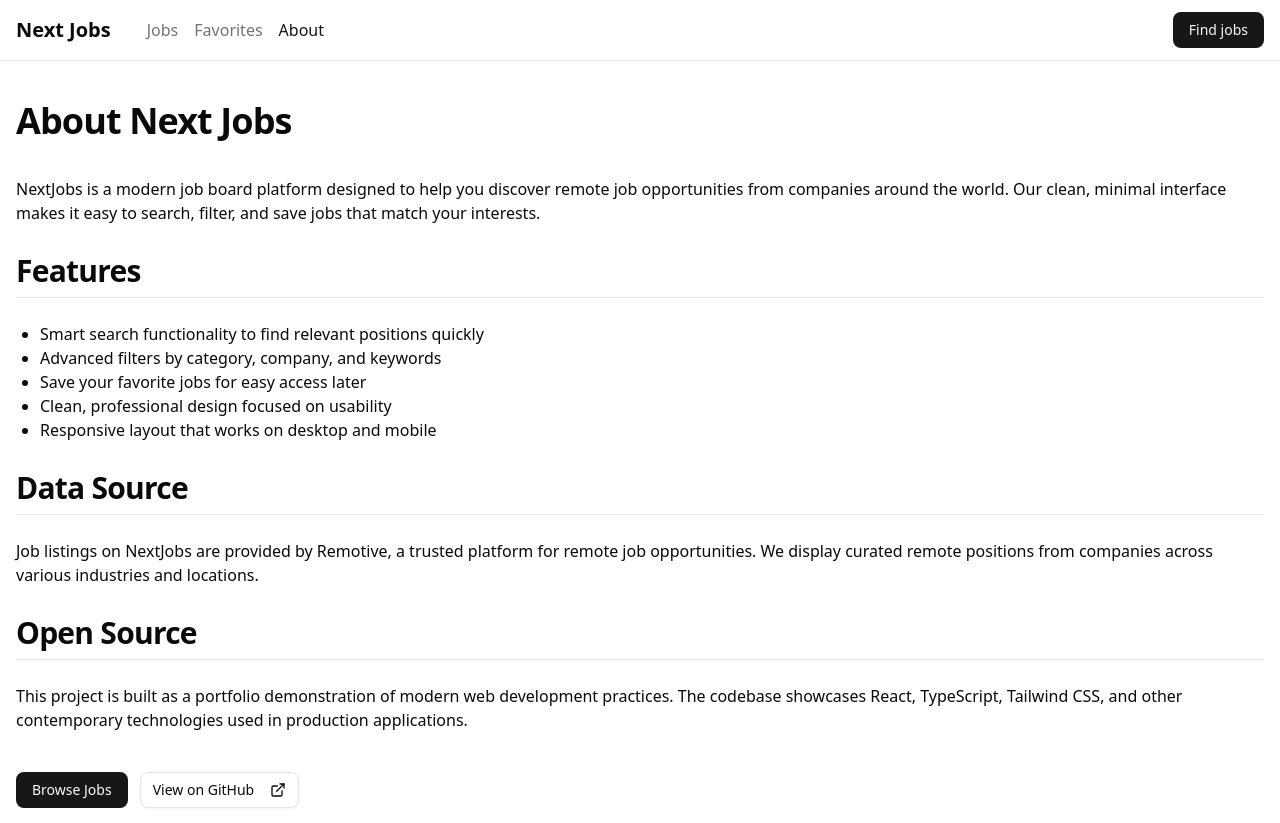
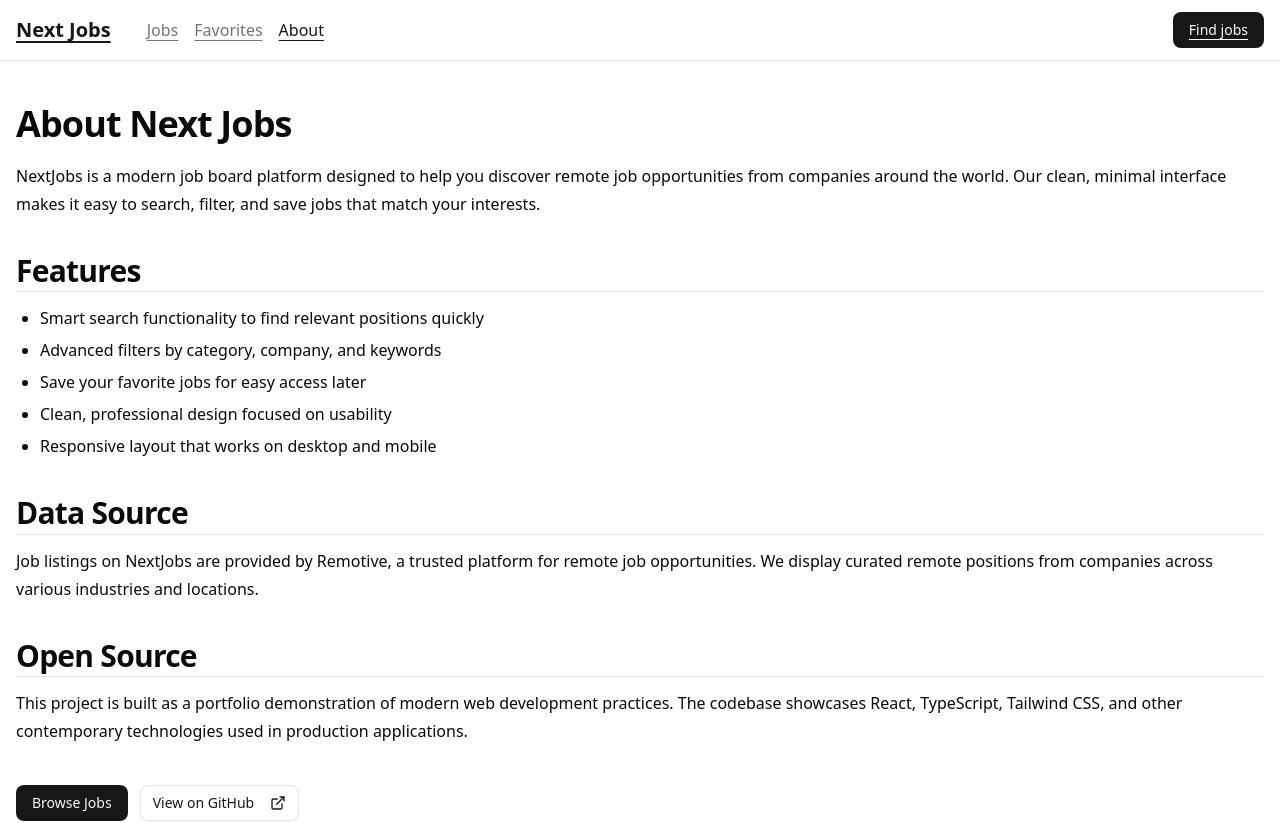
Before and after one commit to ricardo-boock/next-jobs, a Next.js app: page /about in a window 1280 px wide. Shown: the top 823 px of the page. Built offline with nearby package versions, Linux system fonts and the light colour scheme.

Commit message:
feat: add default typography

```diff
--- a/src/app/(home)/page.tsx
+++ b/src/app/(home)/page.tsx
@@ -10,7 +10,7 @@ export default function Home() {
   return (
     <>
       {/* Hero Section */}
-      <section className={cn("mt-15 mb-25")}>
+      <section className={cn("md:mt-15 md:mb-25")}>
         <h1 className={cn("text-6xl font-bold text-center")}>
           Find Remote Jobs Faster.
         </h1>
@@ -27,7 +27,9 @@ export default function Home() {
 
       {/* Feature Section */}
       <section
-        className={cn("my-25 flex justify-center gap-10 flex-col md:flex-row")}
+        className={cn(
+          "md:my-25 flex justify-center gap-10 flex-col md:flex-row",
+        )}
       >
         <Usp
           icon={<Sparkles className={cn("w-6 h-6 text-blue-600")} />}
@@ -51,14 +53,17 @@ export default function Home() {
       </FullBleed>
 
       {/* CTA Section */}
-      <section className={cn("mt-25 mb-15")}>
-        <p className={cn("text-4xl font-bold text-center")}>
+      <section className={cn("md:mt-25 md:mb-15")}>
+        <p className={cn("text-4xl font-bold text-center leading-none")}>
           Ready to start your job search?
         </p>
         <p className={cn("text-center text-lg mt-7 max-w-[70ch] mx-auto")}>
           Browse hundreds of remote positions from companies around the world.
         </p>
-        <LinkButton className={cn("mx-auto mt-7 block")} href="/jobs">
+        <LinkButton
+          className={cn("mx-auto mt-7 block no-underline")}
+          href="/jobs"
+        >
           Browse Jobs
         </LinkButton>
       </section>
--- a/src/app/about/page.tsx
+++ b/src/app/about/page.tsx
@@ -5,30 +5,18 @@ import { cn } from "@/lib/utils";
 export default function About() {
   return (
     <>
-      <h1
-        className={cn(
-          "scroll-m-20 pb-3 text-4xl font-bold tracking-tight text-balance",
-        )}
-      >
-        About Next Jobs
-      </h1>
+      <h1>About Next Jobs</h1>
 
-      <p className={cn("mt-6")}>
+      <p>
         NextJobs is a modern job board platform designed to help you discover
         remote job opportunities from companies around the world. Our clean,
         minimal interface makes it easy to search, filter, and save jobs that
         match your interests.
       </p>
 
-      <h2
-        className={cn(
-          "scroll-m-20 border-b pb-2 text-3xl font-semibold tracking-tight mt-7 first:mt-0",
-        )}
-      >
-        Features
-      </h2>
+      <h2 className={cn("border-b")}>Features</h2>
 
-      <ul className={cn("my-6 ml-6 list-disc")}>
+      <ul>
         <li>Smart search functionality to find relevant positions quickly</li>
         <li>Advanced filters by category, company, and keywords</li>
         <li>Save your favorite jobs for easy access later</li>
@@ -36,29 +24,17 @@ export default function About() {
         <li>Responsive layout that works on desktop and mobile</li>
       </ul>
 
-      <h2
-        className={cn(
-          "scroll-m-20 border-b pb-2 text-3xl font-semibold tracking-tight mt-7 first:mt-0",
-        )}
-      >
-        Data Source
-      </h2>
+      <h2 className={cn("border-b")}>Data Source</h2>
 
-      <p className={cn("mt-6")}>
+      <p>
         Job listings on NextJobs are provided by Remotive, a trusted platform
         for remote job opportunities. We display curated remote positions from
         companies across various industries and locations.
       </p>
 
-      <h2
-        className={cn(
-          "scroll-m-20 border-b pb-2 text-3xl font-semibold tracking-tight mt-7 first:mt-0",
-        )}
-      >
-        Open Source
-      </h2>
+      <h2 className={cn("border-b")}>Open Source</h2>
 
-      <p className={cn("mt-6")}>
+      <p>
         This project is built as a portfolio demonstration of modern web
         development practices. The codebase showcases React, TypeScript,
         Tailwind CSS, and other contemporary technologies used in production
@@ -66,9 +42,12 @@ export default function About() {
       </p>
 
       <div className={cn("mt-10 flex gap-3 flex-wrap")}>
-        <LinkButton href="/jobs">Browse Jobs</LinkButton>
+        <LinkButton className={cn("no-underline")} href="/jobs">
+          Browse Jobs
+        </LinkButton>
 
         <LinkButton
+          className={cn("no-underline")}
           href="https://github.com/ricardo-boock/next-jobs"
           target="_blank"
           variant="outline"
--- a/src/app/globals.css
+++ b/src/app/globals.css
@@ -1,6 +1,8 @@
 @import "tailwindcss";
+@plugin "@tailwindcss/typography";
 @import "tw-animate-css";
 @import "shadcn/tailwind.css";
+@import "./styles/typography.css";
 
 @custom-variant dark (&:is(.dark *));
 
--- a/src/app/layout.tsx
+++ b/src/app/layout.tsx
@@ -26,12 +26,12 @@ export default function RootLayout({
         >
           <p className={cn("page-container text-sm text-gray-500")}>
             Job data provided by{" "}
-            <Link className={cn("underline")} href="https://remotive.com">
+            <Link className={cn("text-inherit")} href="https://remotive.com">
               Remotive
             </Link>{" "}
             &#x2022; View on{" "}
             <Link
-              className={cn("underline")}
+              className={cn("text-inherit")}
               href="https://github.com/ricardo-boock/next-jobs"
               target="_blank"
               rel="noopener noreferrer"
--- /dev/null
+++ b/src/app/styles/typography.css
@@ -0,0 +1,112 @@
+@layer base {
+  /* Headings */
+
+  h1 {
+    @apply text-4xl font-bold tracking-tight leading-tight mb-4;
+  }
+
+  h2 {
+    @apply text-3xl font-semibold tracking-tight leading-snug mt-8 mb-3;
+  }
+
+  h3 {
+    @apply text-2xl font-semibold leading-snug mt-6 mb-3;
+  }
+
+  h4 {
+    @apply text-xl font-semibold leading-snug mt-6 mb-2;
+  }
+
+  h5 {
+    @apply text-lg font-semibold leading-snug mt-4 mb-2;
+  }
+
+  h6 {
+    @apply text-base font-semibold text-muted-foreground mt-4 mb-2;
+  }
+
+  /* Paragraphs */
+
+  p {
+    @apply leading-7 mb-4;
+  }
+
+  /* Links */
+
+  a {
+    @apply text-primary underline underline-offset-4 hover:no-underline;
+  }
+
+  /* Lists */
+
+  ul {
+    @apply list-disc pl-6 mb-4 space-y-1;
+  }
+
+  ol {
+    @apply list-decimal pl-6 mb-4 space-y-1;
+  }
+
+  li {
+    @apply leading-7;
+  }
+
+  /* Blockquotes */
+
+  blockquote {
+    @apply border-l-4 border-muted pl-4 italic text-muted-foreground my-6;
+  }
+
+  /* Horizontal rule */
+
+  hr {
+    @apply my-8 border-border;
+  }
+
+  /* Inline code */
+
+  code {
+    @apply bg-muted px-1.5 py-0.5 rounded text-sm font-mono;
+  }
+
+  /* Code blocks */
+
+  pre {
+    @apply bg-muted p-4 rounded-lg overflow-x-auto text-sm my-6;
+  }
+
+  pre code {
+    @apply bg-transparent p-0;
+  }
+
+  /* Tables */
+
+  table {
+    @apply w-full border-collapse my-6 text-sm;
+  }
+
+  th {
+    @apply border-b border-border text-left font-medium py-2;
+  }
+
+  td {
+    @apply border-b border-border py-2;
+  }
+
+  /* Images */
+
+  img {
+    @apply rounded-md my-6;
+  }
+
+  /* Better anchor scrolling */
+
+  h1,
+  h2,
+  h3,
+  h4,
+  h5,
+  h6 {
+    scroll-margin-top: 6rem;
+  }
+}
--- a/src/components/SectionSeparator/SectionSeparator.tsx
+++ b/src/components/SectionSeparator/SectionSeparator.tsx
@@ -1,5 +1,5 @@
 import { cn } from "@/lib/utils";
 
 export const SectionSeparator = ({ className }: { className?: string }) => {
-  return <hr className={cn("w-full my-16", className)} />;
+  return <hr className={cn("my-16", className)} />;
 };
--- a/src/components/Usp/Usp.tsx
+++ b/src/components/Usp/Usp.tsx
@@ -13,7 +13,7 @@ export const Usp = (props: UspProps) => {
       <div className="w-12 h-12 rounded-lg bg-blue-100 grid place-items-center mx-auto mb-2">
         {props.icon}
       </div>
-      <h2 className={cn("text-xl font-bold")}>{props.title}</h2>
+      <h2 className={cn("text-xl font-bold mt-2")}>{props.title}</h2>
       <p className={cn("text-gray-600 max-w-[40ch] mx-auto")}>
         {props.description}
       </p>
```
